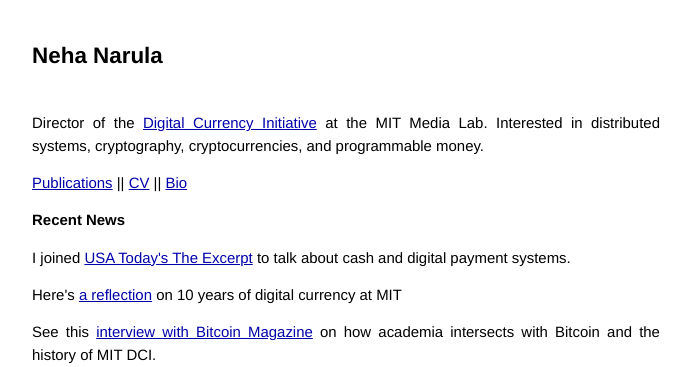
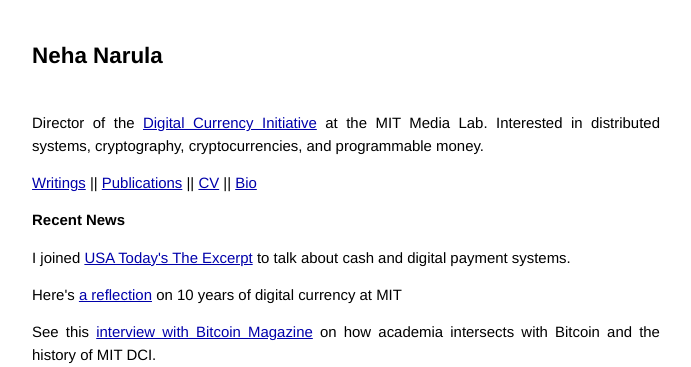
Before and after one commit to narula/narula.github.io, a Jekyll site: the page built from index.html, in a window 1280 px wide. Shown: the top 367 px of the page, without its empty margins (294-985 px from the left). Built offline with Jekyll 4.4.1, drawn with Linux system fonts in a browser that asks for light colours; comment, search, counter and statistics services are not loaded.

Commit message:
add link to posts index

```diff
--- a/index.html
+++ b/index.html
@@ -7,7 +7,7 @@ Director of the <a href="http://dci.mit.edu">Digital Currency Initiative</a> at
 MIT Media Lab.  Interested in distributed systems, cryptography,
 cryptocurrencies, and programmable money.
 
-<p><a href="publications.html">Publications</a> || <a href="assets/cv.pdf">CV</a> || <a href="bio">Bio</a>
+<p><a href="posts">Writings</a> || <a href="publications.html">Publications</a> || <a href="assets/cv.pdf">CV</a> || <a href="bio">Bio</a>
 
 <h3>Recent News</h3>
 
```
